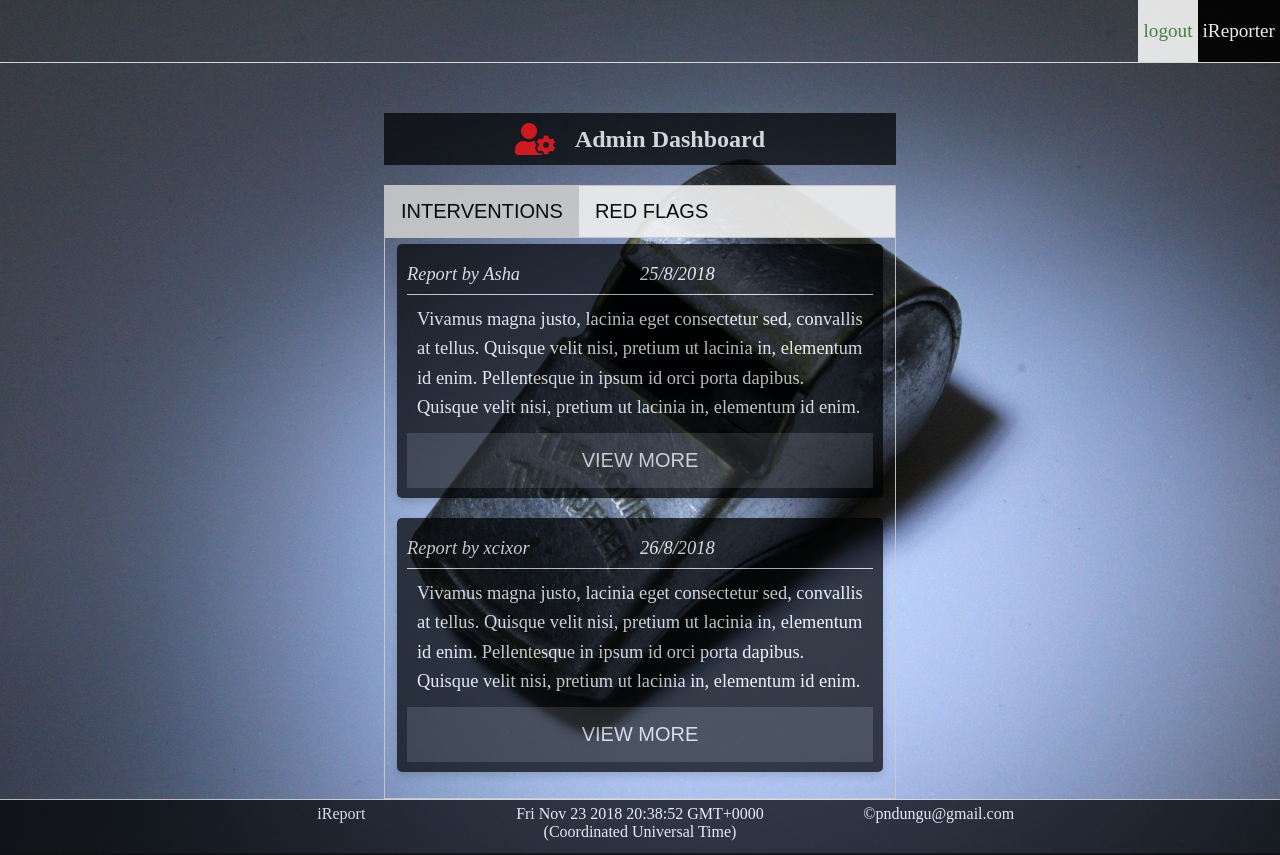
After one commit to xcixor/iReporter, a Python web app: template ui/templates/admin.html in a window 1280 px wide. The commit adds this page. Run offline with Jinja, Linux system fonts and the light colour scheme; the template is opened without the code that fills it, so the values that code supplies are empty; some libraries are stand-ins or nearby versions.

Commit message:
Feat - admin-dashboard-#162115424
-Add admin page content

-Style the admin page

[Finishes #162115424]

```diff
--- /dev/null
+++ b/ui/css/admin.css
@@ -0,0 +1,197 @@
+.main-container {
+    display: flex;
+    flex-direction: column;
+    height: 100%;
+}
+
+.container {
+    flex: 1;
+}
+
+.container {
+    display: grid;
+    grid-template-columns: 30% 40% 30%;
+    grid-template-rows: 1fr;
+    grid-template-areas: ". history .";
+    border-top: solid 0.05em;
+    border-color: #E8E8E8;
+}
+
+.history {
+    grid-area: history;
+}
+
+.heading {
+    margin-top: 50px;
+    display: flex;
+    text-align: center;
+    align-items: center;
+    justify-content: center;
+    background-color: #010203;
+    opacity: 0.8;
+    padding: 10px 0 10px 0;
+}
+
+.fas {
+    margin-right: 20px;
+    color: red;
+}
+
+.heading h2 {
+    color: white;
+}
+
+.content-row {
+    margin-bottom: 20px;
+}
+
+.card {
+    box-shadow: 0 4px 8px 0 rgba(0, 0, 0, 0.2);
+    transition: 0.3s;
+    border-radius: 5px;
+    padding: 10px;
+    color: white;
+    background-color: #010203;
+    opacity: 0.8;
+    font-size: 115%;
+}
+
+.history .heading {
+    text-align: center;
+    margin-bottom: 20px;
+}
+
+.card:hover {
+    box-shadow: 0 8px 16px 0 rgba(0, 0, 0, 0.2);
+}
+
+.card-title {
+    display: flex;
+    height: 40px;
+    border-bottom: solid 0.05em;
+    border-color: #E0E0E0;
+    line-height: 40px;
+}
+
+.card-title .type {
+    flex: 1;
+}
+
+.card-title .date {
+    flex: 1;
+}
+
+.card-content {
+    padding: 10px;
+    line-height: 1.6em;
+}
+
+.btn {
+    background-color: #282B2D;
+    color: white;
+    padding: 16px 20px;
+    border: none;
+    cursor: pointer;
+    width: 100%;
+    opacity: 0.9;
+    font-size: 15pt;
+    text-transform: uppercase;
+}
+
+.footer {
+    flex-shrink: 0;
+    text-align: center;
+    background-color: #010203;
+    opacity: 0.8;
+    color: white;
+    padding-top: 5px;
+    border-top: solid 0.05em;
+    border-color: #E8E8E8;
+    height: 50px;
+    display: grid;
+    grid-template-columns: 15% 1fr 1fr 1fr 15%;
+    grid-template-rows: 1fr;
+    grid-template-areas: ". footer-left footer-center footer-right .";
+}
+
+.footer-content {
+    grid-area: footer-content;
+    background-color: whitesmoke;
+}
+
+.footer-right {
+    grid-area: footer-right;
+}
+
+.footer-left {
+    grid-area: footer-left;
+}
+
+.footer-center {
+    grid-area: footer-center;
+}
+
+.tab {
+    overflow: hidden;
+    border: 1px solid #ccc;
+    background-color: #f1f1f1;
+}
+
+.tab button {
+    background-color: inherit;
+    float: left;
+    border: none;
+    outline: none;
+    cursor: pointer;
+    padding: 14px 16px;
+    transition: 0.3s;
+}
+
+.tab button:hover {
+    background-color: #ddd;
+}
+
+.tablinks {
+    font-size: 15pt;
+    text-transform: uppercase;
+}
+
+.tab button.active {
+    background-color: #ccc;
+}
+
+.tabcontent {
+    display: none;
+    padding: 6px 12px;
+    border: 1px solid #ccc;
+    border-top: none;
+}
+
+@media screen and (max-width: 600px) {
+    .main-content {
+        margin-top: 0;
+    }
+
+    .container {
+        grid-template-columns: 1fr;
+        grid-template-rows: auto;
+        grid-template-areas: "main-content";
+    }
+
+    .main-content {
+        grid-template-columns: 1fr;
+        grid-template-rows: auto;
+        grid-template-areas: "center-content";
+    }
+
+    .footer {
+        grid-template-columns: 1fr;
+        grid-template-rows: 1fr 1fr 1fr;
+        grid-template-areas: "footer-left""footer-center""footer-right ";
+    }
+
+    .center-content {
+        border-radius: 0;
+
+    }
+}
--- a/ui/css/signup.css
+++ b/ui/css/signup.css
@@ -2,15 +2,13 @@ body {
     background-color: #E4F7FD;
 
 }
+
 .main-container {
     display: flex;
     flex-direction: column;
     height: 100%;
-    background-image: url("../images/whistle.jpg");
-    background-size: cover;
-    background-position: center;
-    background-repeat: no-repeat;
 }
+
 .container {
     display: grid;
     grid-template-columns: 15% 1fr 15%;
--- /dev/null
+++ b/ui/js/admin.js
@@ -0,0 +1,15 @@
+function openCity(evt, cityName) {
+    var i, tabcontent, tablinks;
+    tabcontent = document.getElementsByClassName("tabcontent");
+    for (i = 0; i < tabcontent.length; i++) {
+        tabcontent[i].style.display = "none";
+    }
+    tablinks = document.getElementsByClassName("tablinks");
+    for (i = 0; i < tablinks.length; i++) {
+        tablinks[i].className = tablinks[i].className.replace(" active", "");
+    }
+    document.getElementById(cityName).style.display = "block";
+    evt.currentTarget.className += " active";
+}
+
+document.getElementById("default").click();
--- /dev/null
+++ b/ui/templates/admin.html
@@ -0,0 +1,121 @@
+<!DOCTYPE html>
+<html lang="en">
+
+<head>
+    <meta charset="UTF-8">
+    <meta name="viewport" content="width=device-width, initial-scale=1.0">
+    <meta http-equiv="X-UA-Compatible" content="ie=edge">
+    <link rel="stylesheet" href="https://use.fontawesome.com/releases/v5.5.0/css/all.css" integrity="sha384-B4dIYHKNBt8Bc12p+WXckhzcICo0wtJAoU8YZTY5qE0Id1GSseTk6S+L3BlXeVIU"
+        crossorigin="anonymous">
+    <link rel="stylesheet" href="../css/style.css">
+    <link rel="stylesheet" href="../css/admin.css">
+    <link rel="stylesheet" href="../css/nav.css">
+    <title>iReporter</title>
+</head>
+
+<body>
+    <div class="main-container">
+        <div class="navbar">
+            <div class="responsiveNav" id="topNav">
+                <ul>
+                    <li id="menuIcon"><i class="fas fa-bars"></i></li>
+                    <li><a href="../../index.html">logout</a></li>
+                    <li id="logo">iReporter</li>
+                </ul>
+            </div>
+        </div>
+        <div class="container">
+            <div class="history">
+                <div class="heading">
+                    <i class="fas fa-user-cog fa-2x"></i>
+                    <h2>Admin Dashboard</h2>
+                </div>
+                <div class="content">
+                <div class="tab">
+                    <button class="tablinks" onclick="openCity(event, 'interventions')" id="default">Interventions</button>
+                    <button class="tablinks" onclick="openCity(event, 'Red Flags')">Red Flags</button>
+                </div>
+                <div id="interventions" class="tabcontent">
+                    <div class="content-row">
+                        <div class="card">
+                            <div class="card-title">
+                                <div class="type"><i>Report by Asha</i></div>
+                                <div class="date">
+                                    <p><i>25/8/2018</i></p>
+                                </div>
+                            </div>
+                            <div class="card-content">
+                                Vivamus magna justo, lacinia eget consectetur sed, convallis at tellus. Quisque velit
+                                nisi, pretium ut lacinia in,
+                                elementum id enim. Pellentesque in ipsum id orci porta dapibus. Quisque velit nisi,
+                                pretium ut lacinia in, elementum id
+                                enim.
+                            </div>
+                            <div class="card-action">
+                                <button class="btn">view more</button>
+                            </div>
+                        </div>
+                    </div>
+                    <div class="content-row">
+                        <div class="card">
+                            <div class="card-title">
+                                <div class="type"><i>Report by xcixor</i></div>
+                                <div class="date">
+                                    <p><i>26/8/2018</i></p>
+                                </div>
+                            </div>
+                            <div class="card-content">
+                                Vivamus magna justo, lacinia eget consectetur sed, convallis at tellus. Quisque velit
+                                nisi, pretium ut
+                                lacinia in,
+                                elementum id enim. Pellentesque in ipsum id orci porta dapibus. Quisque velit nisi,
+                                pretium ut lacinia in,
+                                elementum id
+                                enim.
+                            </div>
+                            <div class="card-action">
+                                <button class="btn">view more</button>
+                            </div>
+                        </div>
+                    </div>
+                </div>
+
+                <div id="Red Flags" class="tabcontent">
+                    <div class="content-row">
+                        <div class="card">
+                            <div class="card-title">
+                                <div class="type"><i>Report by Kamano</i></div>
+                                <div class="date">
+                                    <p><i>26/8/2018</i></p>
+                                </div>
+                            </div>
+                            <div class="card-content">
+                                Vivamus magna justo, lacinia eget consectetur sed, convallis at tellus. Quisque velit
+                                nisi, pretium ut
+                                lacinia in,
+                                elementum id enim. Pellentesque in ipsum id orci porta dapibus. Quisque velit nisi,
+                                pretium ut lacinia in,
+                                elementum id
+                                enim.
+                            </div>
+                            <div class="card-action">
+                                <button class="btn">view more</button>
+                            </div>
+                        </div>
+                    </div>
+                </div>
+                </div>
+            </div>
+        </div>
+        <div class="footer">
+            <div class="footer-right"><span>&copy;</span>pndungu@gmail.com</div>
+            <footer class="footer-center">
+                <p id="time">time</p>
+            </footer>
+            <div class="footer-left">iReport</div>
+        </div>
+    </div>
+    <script src="../js/index.js"></script>
+    <script src="../js/admin.js"></script>
+</body>
+</html>
--- a/ui/templates/login.html
+++ b/ui/templates/login.html
@@ -22,7 +22,7 @@
                     </div>
                     <div class="signup">
                         <h2>Join Us Today!</h1>
-                            <form action="user-dashboard.html">
+                            <form action="admin.html">
                                 <div class="input-row">
                                     <i class="fas fa-user fa-2x"></i>
                                     <input type="text" placeholder="Username" name="username" required>
```
